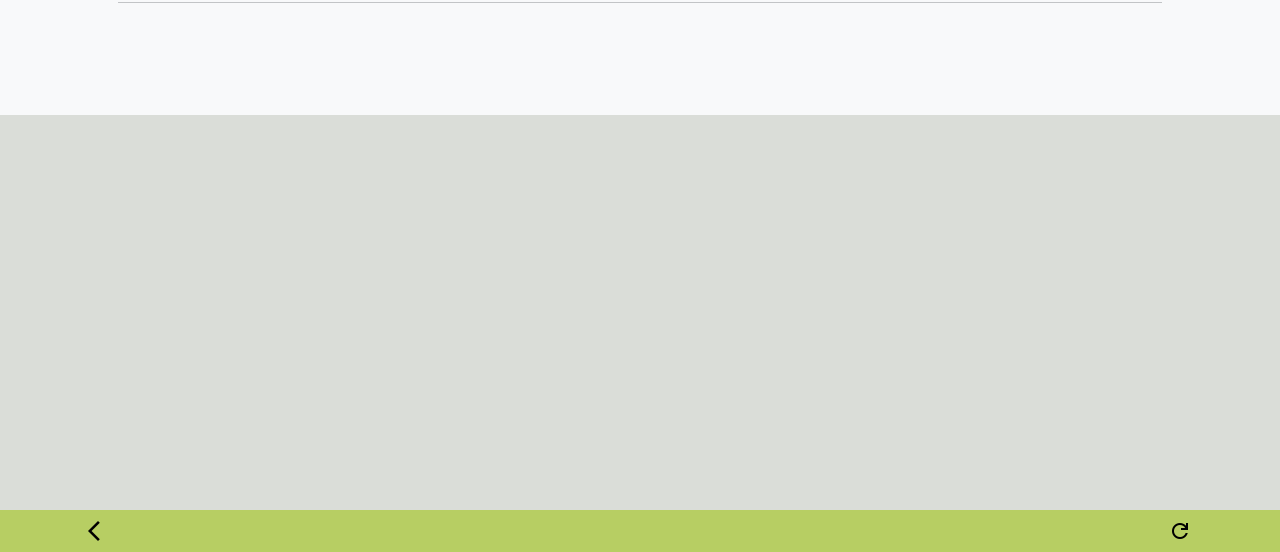
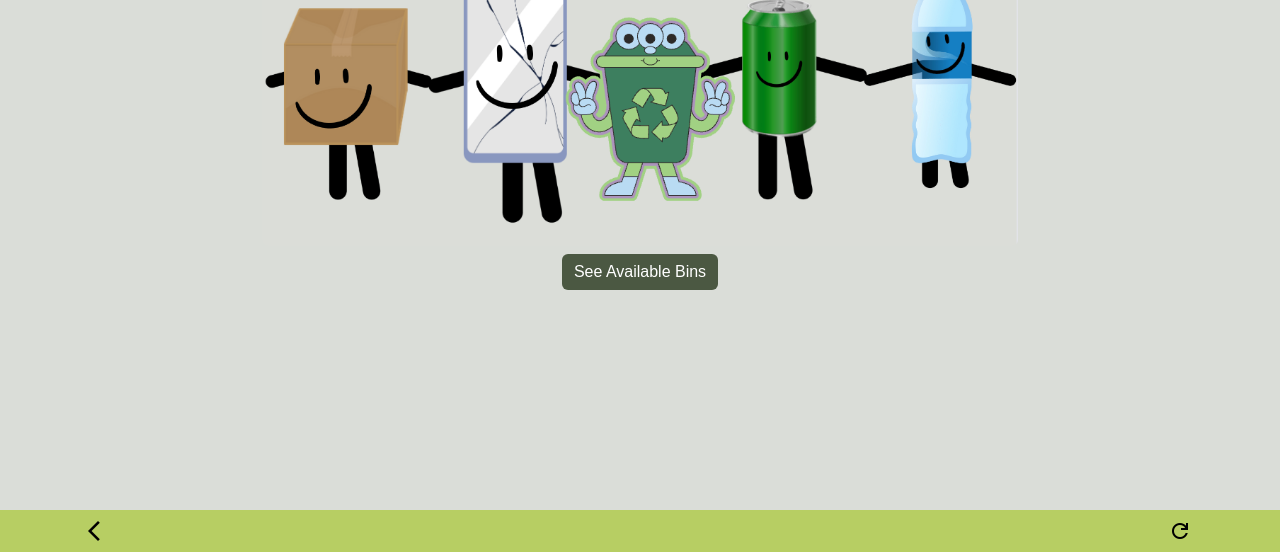
Before and after one commit to lucaslav05/1800_202330_BBY18, a plain HTML site: page confirm_end_event.html in a window 1280 px wide. Shown: the part 248-800 px from the top of the page. Drawn offline with nearby package versions, Linux system fonts and the light colour scheme; no server answers; a web font is replaced by a local one.

Commit message:
Edited confirm_end_event.html so there is a n image to match the thankyou.html, and added a button that leads to available.html. Changed the End Event button to say Deactive.

```diff
--- a/confirm_end_event.html
+++ b/confirm_end_event.html
@@ -59,10 +59,13 @@
 
 
 
-    <div class="container-fluid bg-light text-dark p-5">
-        <div class="container bg-light p-5">
+    <div class="container-fluid  text-dark p-5">
+        <div class="container">
             <h1 class="display-4">Your bin has successfully been deleted, <span id="name-goes-here"></span></h1>
-            <hr>
+            <div class="d-flex justify-content-center"><h3><img src="images/thank_you_image.png" class="img-thumbnail" alt="available bin image"></a></h3></div>
+           <div class="d-flex justify-content-center">
+            <a href="available.html" class="btn ">See Available Bins</a>
+           </div>
 
         </div>
 
```
Also changed, not shown: mybinsinfo.html (+4 -2 lines).
